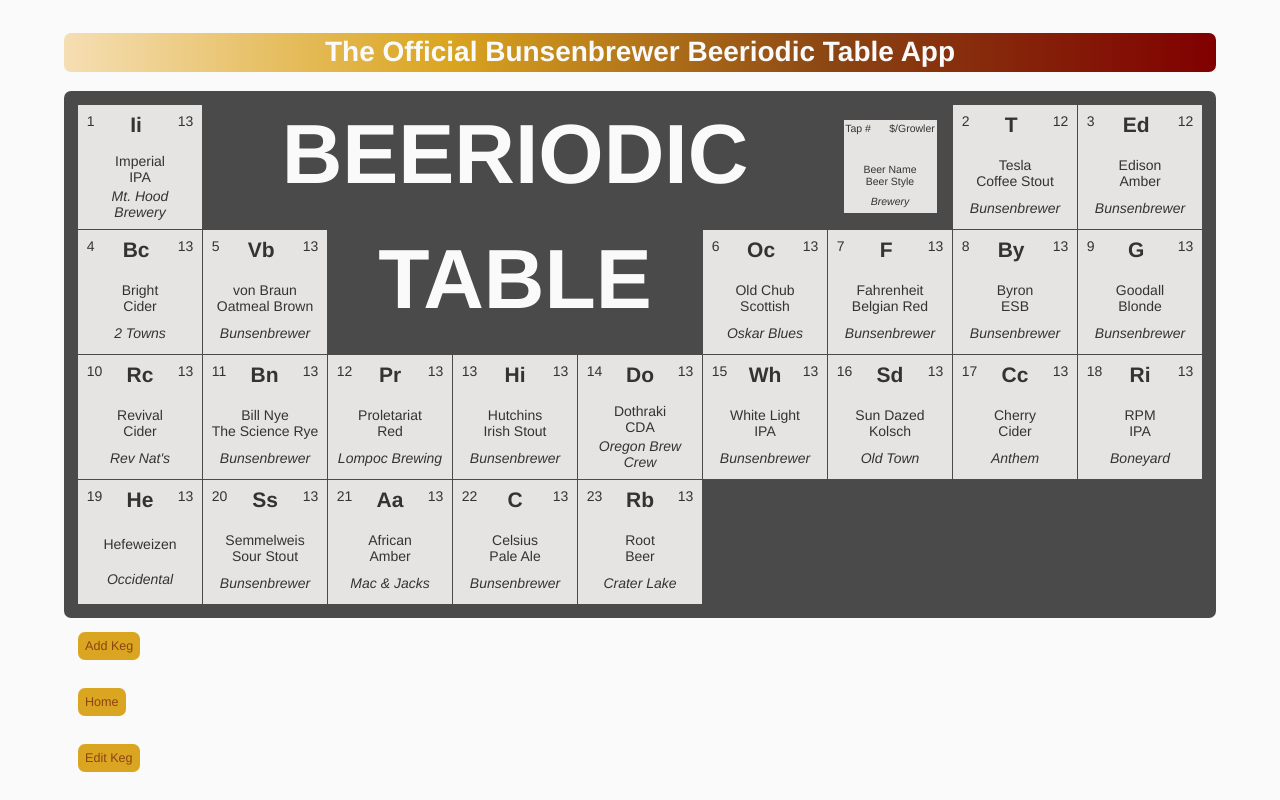
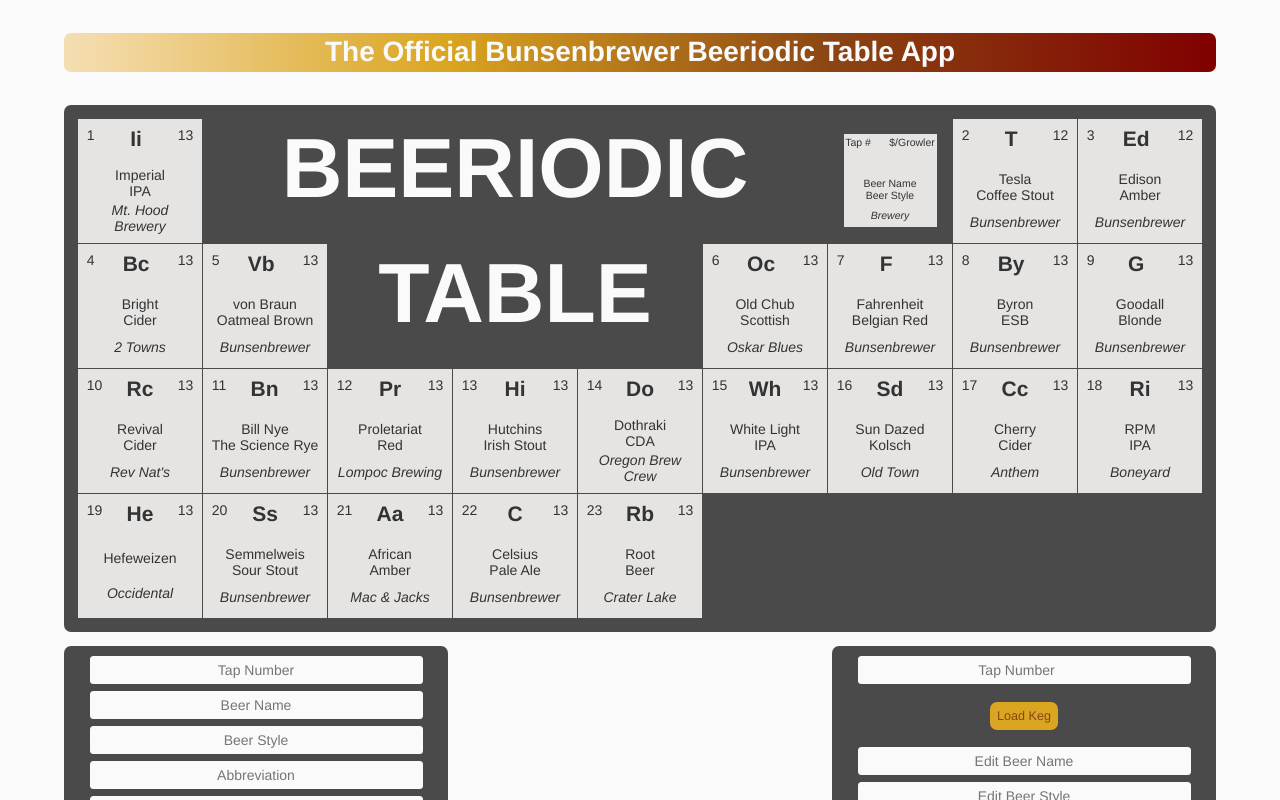
Before and after one commit to gearjosh/beeriodic-table, a React app: page / in a window 1280 px wide. Shown: the top 800 px of the page. Built offline with nearby package versions, Linux system fonts and the light colour scheme.

Commit message:
style components, rename add keg form to add functionality

```diff
--- a/src/components/AddKegForm.jsx
+++ b/src/components/AddRemoveKegForm.jsx
@@ -1,6 +1,6 @@
 import React from 'react';
 
-function AddKegForm(){
+function AddRemoveKegForm(){
   return (
     <div>
       <div className="add-area">
@@ -8,14 +8,15 @@ function AddKegForm(){
           .add-area {
             margin-top: 5px;
             background-color: #4A4A4A;
-            width: 30rem;
+            max-width: 30vw;
+            min-width: 20rem;
             line-height: 1.8rem;
             padding: .5rem;
             border-radius: .5rem;
             margin: 0 auto;
           }
           .add-keg-input {
-            width: 27rem;
+            width: 90%;
             margin: 0.25rem;
             height: 2rem;
             font-size: 1rem;
@@ -25,6 +26,9 @@ function AddKegForm(){
             outline-color: goldenrod;
           }
         `}</style>
+        <form>
+
+        </form>
         <form>
           <input className="add-keg-input" placeholder="Tap Number" type="text"/>
           <input className="add-keg-input" placeholder="Beer Name" type="text"/>
@@ -41,4 +45,4 @@ function AddKegForm(){
   );
 }
 
-export default AddKegForm;
+export default AddRemoveKegForm;
--- a/src/components/App.jsx
+++ b/src/components/App.jsx
@@ -3,7 +3,7 @@ import { Switch, Route } from 'react-router-dom';
 
 import Header from './Header';
 import BeeriodicGrid from './BeeriodicGrid';
-import AddKegForm from './AddKegForm';
+import AddRemoveKegForm from './AddRemoveKegForm';
 import EditKegForm from './EditKegForm';
 
 class App extends React.Component {
@@ -259,13 +259,18 @@ class App extends React.Component {
             padding: 0.5rem;
             display: inline-block;
           }
+          .lower-container {
+            display: flex;
+            flex-direction: row;
+            justify-content: space-between;
+          }
         `}</style>
         <Header/>
         <BeeriodicGrid keglist={this.state.masterKegList} onBeeriodicCellSelection={this.handleBeeriodicCellSelection}/>
-        <Switch>
-          <Route path="/addkeg" component={AddKegForm}/>
-          <Route path="/editkeg" component={EditKegForm}/>
-        </Switch>
+        <div className="lower-container">
+          <AddRemoveKegForm/>
+          <EditKegForm/>
+        </div>
       </div>
     );
   }
--- a/src/components/BeeriodicGrid.jsx
+++ b/src/components/BeeriodicGrid.jsx
@@ -29,7 +29,7 @@ function BeeriodicGrid(props) {
             border-radius: .5rem;
             padding: 1rem;
             width: max-content;
-            margin: 0 auto;
+            margin: 1rem auto;
           }
         `}</style>
         <TitleBeeriodic/>
@@ -50,15 +50,6 @@ function BeeriodicGrid(props) {
             onBeeriodicCellSelection={props.onBeeriodicCellSelection}/>;
         })}
       </div>
-      <Link to="/addkeg">
-        <button className="button">Add Keg</button>
-      </Link>
-      <Link to="/">
-        <button className="button">Home</button>
-      </Link>
-      <Link to="/editkeg">
-        <button className="button">Edit Keg</button>
-      </Link>
     </div>
   );
 }
--- a/src/components/EditKegForm.jsx
+++ b/src/components/EditKegForm.jsx
@@ -8,14 +8,15 @@ function EditKegForm(){
           .edit-area {
             margin-top: 5px;
             background-color: #4A4A4A;
-            width: 30rem;
+            max-width: 30vw;
+            min-width: 20rem;
             line-height: 1.8rem;
             padding: .5rem;
             border-radius: .5rem;
             margin: 0 auto;
           }
           .edit-keg-input {
-            width: 27rem;
+            width: 90%;
             margin: 0.25rem;
             height: 2rem;
             font-size: 1rem;
@@ -27,6 +28,7 @@ function EditKegForm(){
         `}</style>
         <form>
           <input className="edit-keg-input" placeholder="Tap Number" type="number"/>
+          <br/>
           <button className="button">Load Keg</button>
         </form>
         <form>
```
